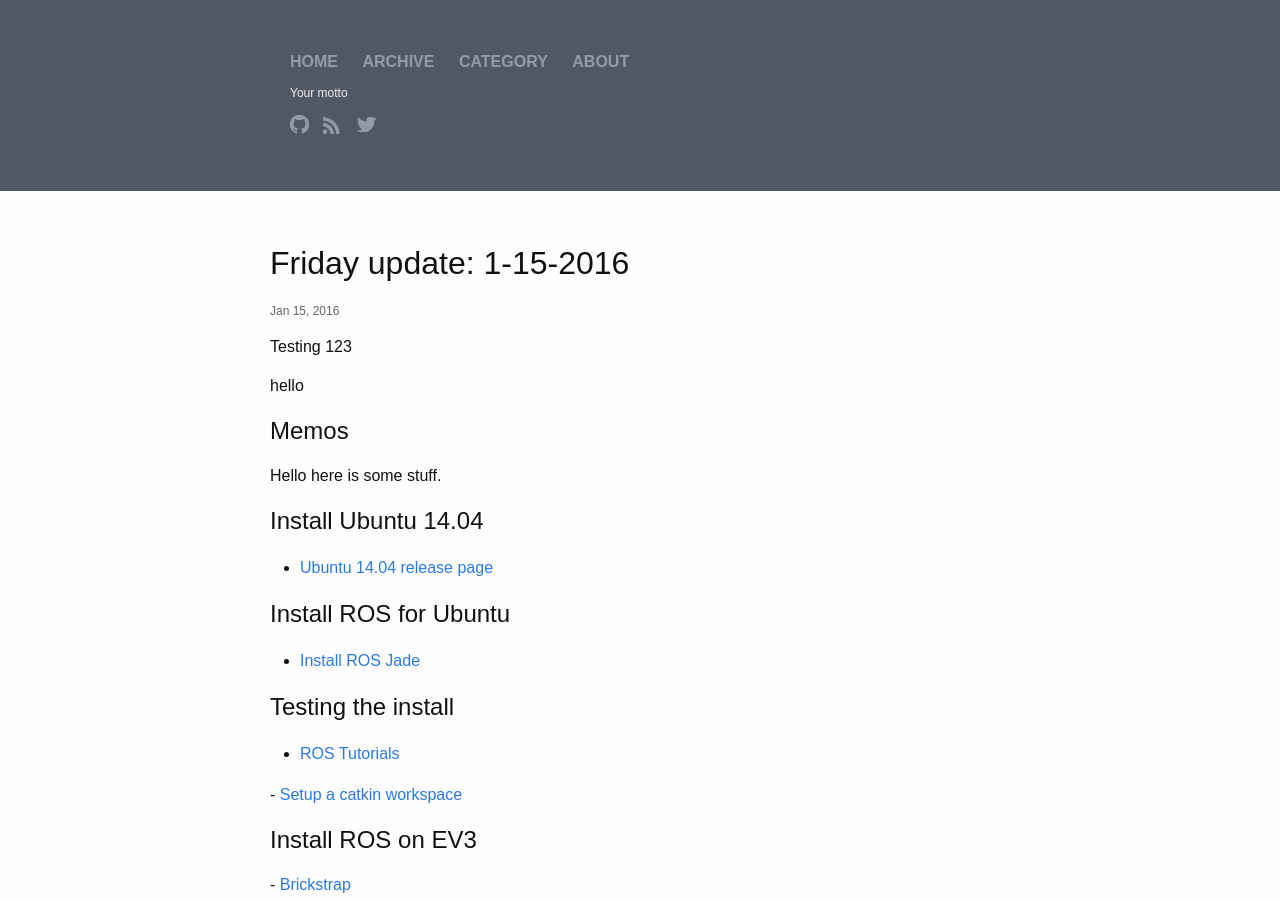
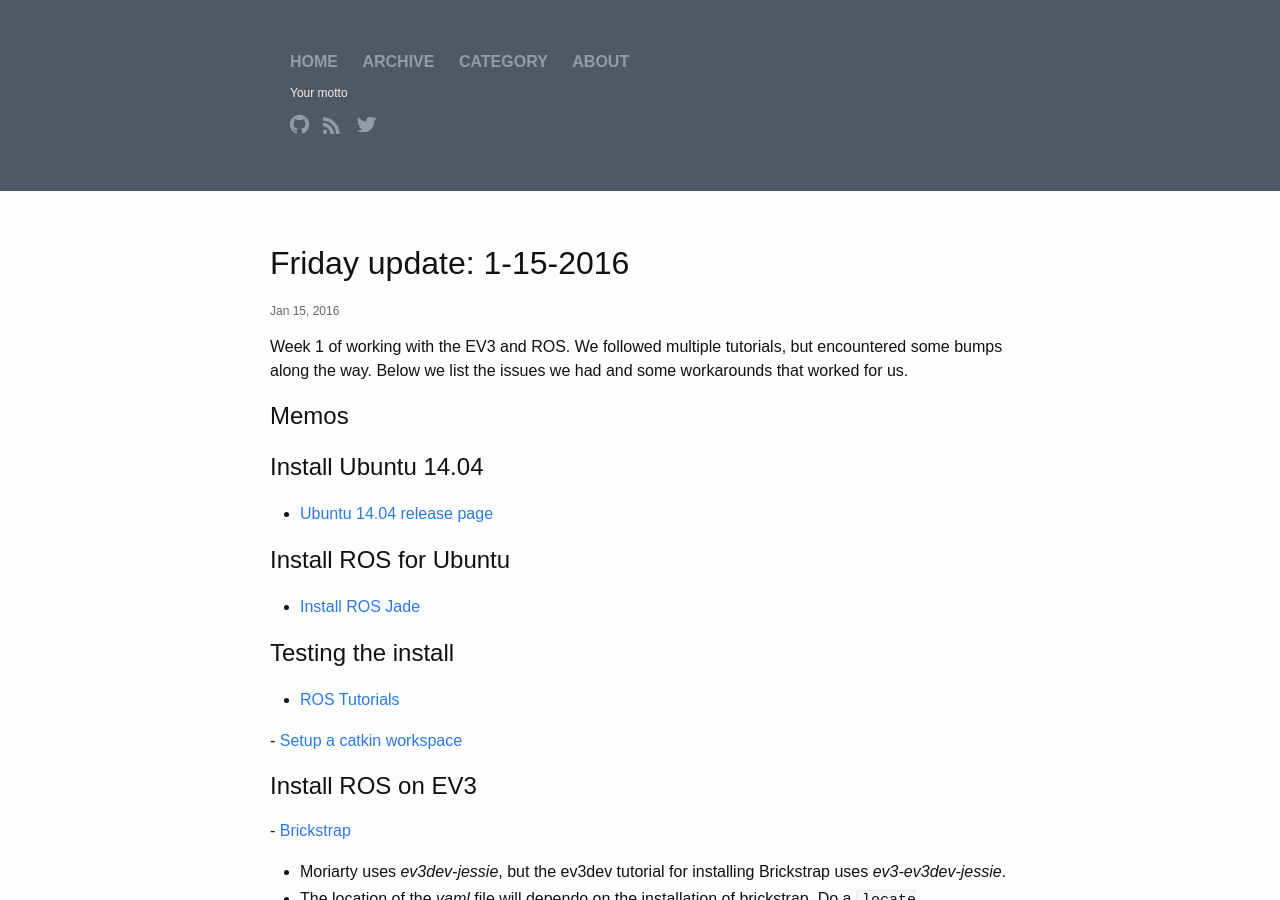
Before and after one commit to pursuitEvasionLegos/pursuitEvasionLegos.github.io, a Jekyll site: the page built from _posts/2016-01-15-Friday-Updates.md, in a window 1280 px wide and 900 px high. Built offline with Jekyll 4.4.1, drawn with Linux system fonts in a browser that asks for light colours.

Commit message:
Updated first line

```diff
--- a/_posts/2016-01-15-Friday-Updates.md
+++ b/_posts/2016-01-15-Friday-Updates.md
@@ -4,14 +4,11 @@ title:  "Friday update: 1-15-2016"
 categories: Friday-Updates
 ---
 
-Testing 123
-
-hello
-
+Week 1 of working with the EV3 and ROS.  We followed multiple
+tutorials, but encountered some bumps along the way.  Below we list
+the issues we had and some workarounds that worked for us.
 
 # Memos
-
-Hello here is some stuff.
 
 ## Install Ubuntu 14.04
 
```
